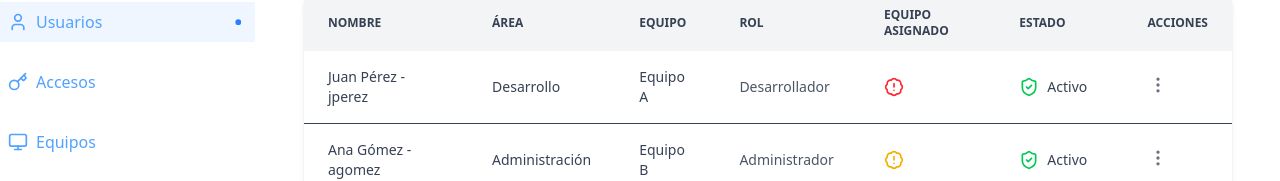
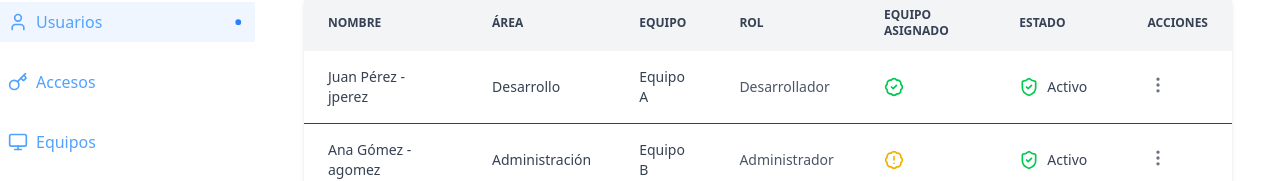
Before and after one commit to jfarfa3/onboarding-flow, a React (Vite) app in the folder frontend/: page /dashboard/users in a window 1280 px wide. Shown: the part 145-326 px from the top of the page. Built offline with nearby package versions, Linux system fonts and the light colour scheme.

Commit message:
feat: update devices data and add getAllAccesses function for access retrieval

```diff
--- a/frontend/src/data/users.ts
+++ b/frontend/src/data/users.ts
@@ -231,11 +231,30 @@ export const devices: Devices[] = [
     model: "MacBook Pro 16",
     createdAt: "2023-01-01T12:00:00Z",
     updatedAt: "2023-01-02T12:00:00Z",
-    userId: "user-100",
+    userId: "user-1",
+    stateRequest: "accepted",
+  },
+  {
+    id: "device-19",
+    serialNumber: "SN123456789",
+    model: "MacBook Pro 16",
+    createdAt: "2023-01-01T12:00:00Z",
+    updatedAt: "2023-01-02T12:00:00Z",
+    userId: "user-1",
     stateRequest: "accepted",
   },
   {
     id: "device-2",
+    serialNumber: "SN987654321",
+    model: "Lenovo Cambon X13",
+    so: "Windows 11",
+    createdAt: "2023-01-05T12:00:00Z",
+    updatedAt: "2023-01-06T12:00:00Z",
+    userId: "user-2",
+    stateRequest: "pending",
+  },
+  {
+    id: "device-20",
     serialNumber: "SN987654321",
     model: "Lenovo Cambon X13",
     so: "Windows 11",
@@ -800,3 +819,15 @@ export function getPendingAccesses(): Access[] {
       };
     });
 }
+
+export function getAllAccesses(): Access[] {
+  return access.map((access) => {
+    const user = users.find((user) => user.id === access.userId);
+    const softwareItem = software.find((soft) => soft.id === access.softwareId);
+    return {
+      ...access,
+      user: user || undefined,
+      software: softwareItem || undefined,
+    };
+  });
+}
```
